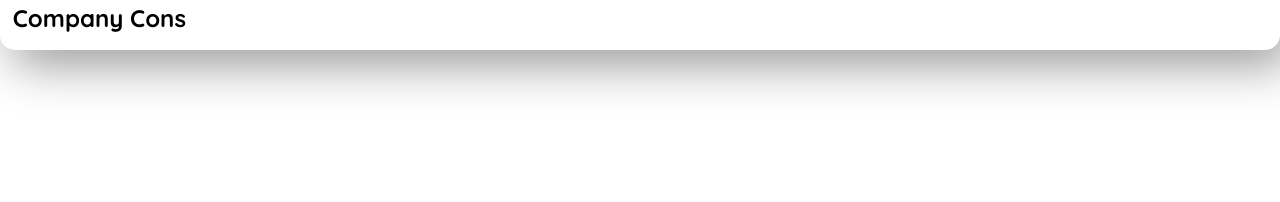
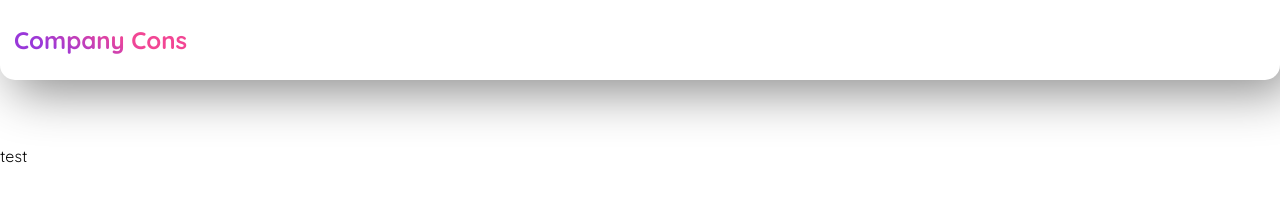
Before and after one commit to Zovixii/companycons, a plain HTML site: page index.html in a window 1280 px wide. Drawn offline with Linux system fonts and the light colour scheme.

Commit message:
Changed General styling | added dark neumorphic design for the navbar | added automatic light/dark modes

```diff
--- a/index.html
+++ b/index.html
@@ -29,7 +29,7 @@
 
     <!-- Main -->
     <main>
-
+      test
     </main>
 
     <!-- Footer -->
--- a/styles.css
+++ b/styles.css
@@ -2,27 +2,72 @@
 {
   --bg-color: white;
   --text-color: black;
-  --accent-color: darkgray;
+  --accent-color: linear-gradient(30deg,rgba(153, 56, 217, 1) 29%, rgba(242, 70, 148, 1) 60%);
+
+  --shadow-dark: #8c8c8c;
+  --shadow-light: #fff;
 }
 
-*
+@media (prefers-color-scheme: dark)
+{
+  :root
+  {
+    --bg-color: #292929;
+    --text-color: white;
+
+    --shadow-dark: #0a0a0a;
+    --shadow-light: #2a2a2a;
+  }
+}
+
+body
 {
   font-family: "Quicksand", sans-serif;
+  height: 1000px;
+  display: flex;
+  flex-direction: column;
+  background-color: var(--bg-color);
   color: var(--text-color);
 }
 
 nav
 {
-  background-color: var(--bg-color);
-  height: auto;
+  display: flex;
+  position: sticky;
+  top: 0;
+  height: 10vh;
   min-height: 50px;
-  max-height: 90px;
+  max-height: 100px;
   border-radius: 0 0 15px 15px;
-  background: #fff;
-  box-shadow: 12px 12px 50px #8c8c8c, -12px -12px 50px #ffffff;
+  /* TEMP #box-shadow: 12px 12px 50px #8c8c8c, -12px -12px 50px #ffffff; */
+  box-shadow: 12px 12px 50px var(--shadow-dark);
+  width: 100%;
+  z-index: 15;
 }
 
 nav h1
 {
-  margin: auto 0 auto 1%;
+  display: inline-block;
+  height: auto;
+  align-content: center;
+  margin-left: 14px;
+  background: var(--accent-color);
+  -webkit-background-clip: text;
+  -webkit-text-fill-color: transparent;
+  /* for compat */
+  background-clip: text;
+  color: transparent;
 }
+
+main
+{
+  margin-top: 5%;
+}
+
+/*
+ * Notes for future editing:
+ * Make center a raised platform
+ * Make individual boxes (like per company)
+ * raised or indented
+ * Make all buttons indented.
+ * /
```
